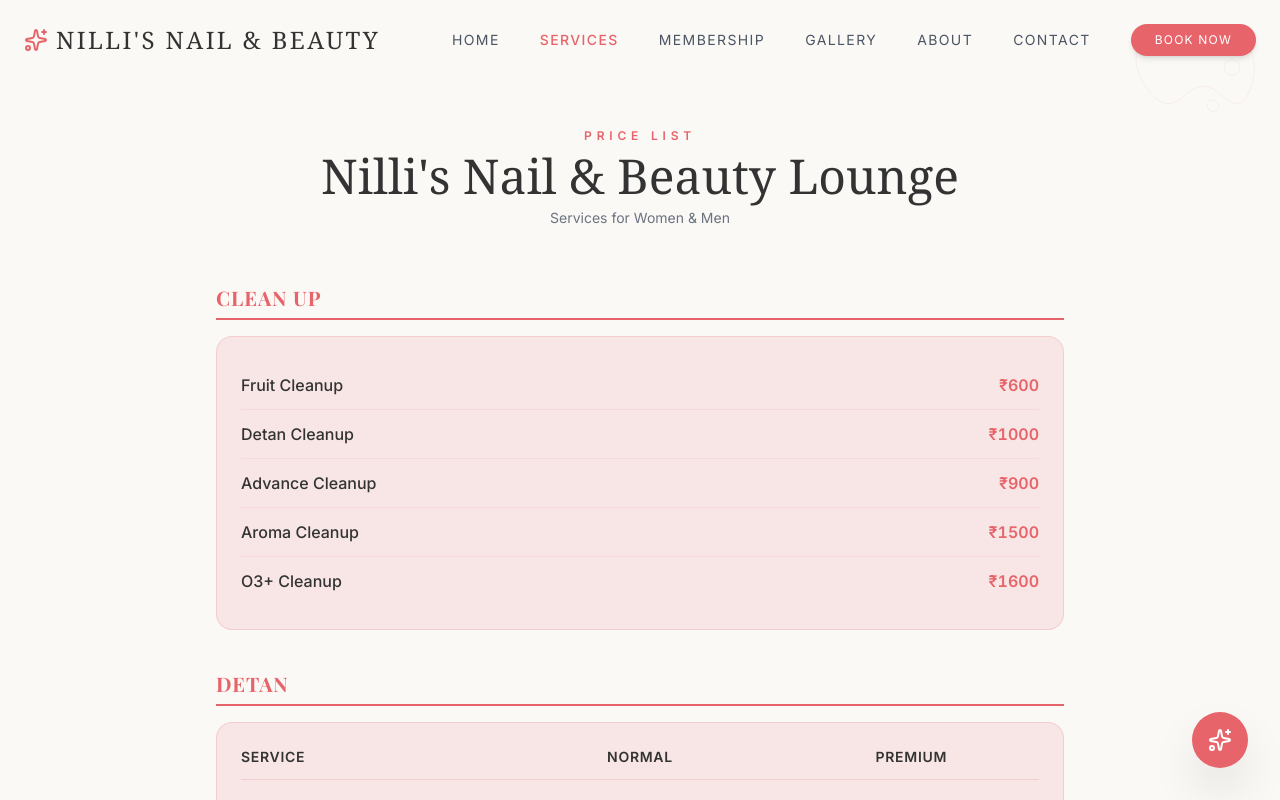
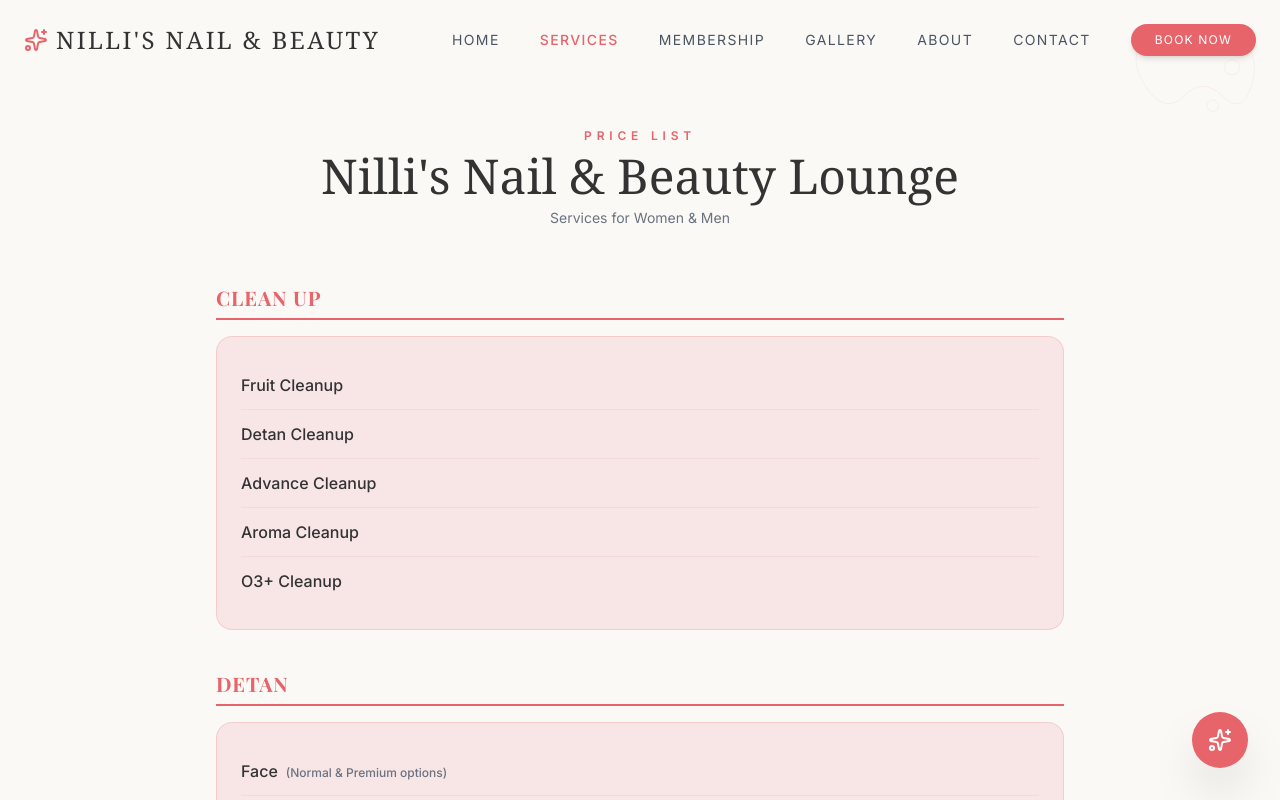
Before and after one commit to chaitanya6380/-Nilli-s-Nail, a React (Vite) app: page /#/services in a window 1280 px wide. Shown: the top 800 px of the page. Built offline with nearby package versions, Linux system fonts and the light colour scheme; a web font is replaced by a local one.

Commit message:
prices are removed

```diff
--- a/pages/Services.tsx
+++ b/pages/Services.tsx
@@ -13,11 +13,6 @@ const Services: React.FC = () => {
       if (el) setTimeout(() => el.scrollIntoView({ behavior: 'smooth', block: 'start' }), 100);
     }
   }, []);
-
-  const hasPremiumTier = (cat: (typeof TREATMENT_CATEGORIES)[0]) =>
-    cat.items.some((i) => i.pricePremium);
-  const isPedicureManicure = (cat: (typeof TREATMENT_CATEGORIES)[0]) =>
-    cat.slug === 'pedicure-manicure';
 
   return (
     <div className="pt-20 sm:pt-28 md:pt-32 pb-16 sm:pb-24 min-h-screen bg-[#FAF9F6] relative overflow-hidden">
@@ -55,9 +50,6 @@ const Services: React.FC = () => {
 
         <div className="space-y-8 sm:space-y-10">
           {TREATMENT_CATEGORIES.map((cat, catIdx) => {
-            const showNormalPremium = hasPremiumTier(cat) && !isPedicureManicure(cat);
-            const showPedicureManicure = isPedicureManicure(cat);
-
             return (
               <motion.section
                 key={cat.id}
@@ -74,47 +66,24 @@ const Services: React.FC = () => {
                   </h2>
                 </div>
 
-                {/* Content in light pink box */}
+                {/* Content in light pink box – names only, prices removed */}
                 <div className="bg-[#E7646A]/[0.12] rounded-xl sm:rounded-2xl p-4 sm:p-6 border border-[#E7646A]/20">
-                  {showNormalPremium && (
-                    <div className="grid grid-cols-3 gap-2 sm:gap-4 pb-3 mb-3 border-b border-[#E7646A]/20 text-xs sm:text-sm font-semibold uppercase tracking-wider text-[#333]">
-                      <span>Service</span>
-                      <span className="text-center">Normal</span>
-                      <span className="text-center">Premium</span>
-                    </div>
-                  )}
-                  {showPedicureManicure && (
-                    <div className="grid grid-cols-3 gap-2 sm:gap-4 pb-3 mb-3 border-b border-[#E7646A]/20 text-xs sm:text-sm font-semibold uppercase tracking-wider text-[#333]">
-                      <span>Service</span>
-                      <span className="text-center">Pedicure</span>
-                      <span className="text-center">Manicure</span>
-                    </div>
-                  )}
                   <ul className="space-y-0">
                     {cat.items.map((item, idx) => (
                       <li
                         key={idx}
-                        className={`grid gap-2 sm:gap-4 py-2.5 sm:py-3 text-sm sm:text-base ${
-                          showNormalPremium || showPedicureManicure ? 'grid-cols-3' : 'grid-cols-[1fr,auto]'
-                        } ${idx < cat.items.length - 1 ? 'border-b border-[#E7646A]/10' : ''}`}
+                        className={`flex items-center py-2.5 sm:py-3 text-sm sm:text-base ${
+                          idx < cat.items.length - 1 ? 'border-b border-[#E7646A]/10' : ''
+                        }`}
                       >
-                        <span className="text-[#333] font-medium min-w-0">
+                        <span className="text-[#333] font-medium">
                           {item.name}
+                          {item.pricePremium && (
+                            <span className="text-xs text-gray-500 ml-2">
+                              (Normal & Premium options)
+                            </span>
+                          )}
                         </span>
-                        {showNormalPremium || showPedicureManicure ? (
-                          <>
-                            <span className="text-[#E7646A] font-semibold tabular-nums text-center">
-                              {item.price}
-                            </span>
-                            <span className="text-[#E7646A] font-semibold tabular-nums text-center">
-                              {item.pricePremium || '—'}
-                            </span>
-                          </>
-                        ) : (
-                          <span className="text-[#E7646A] font-semibold tabular-nums text-right">
-                            {item.price}
-                          </span>
-                        )}
                       </li>
                     ))}
                   </ul>
```
